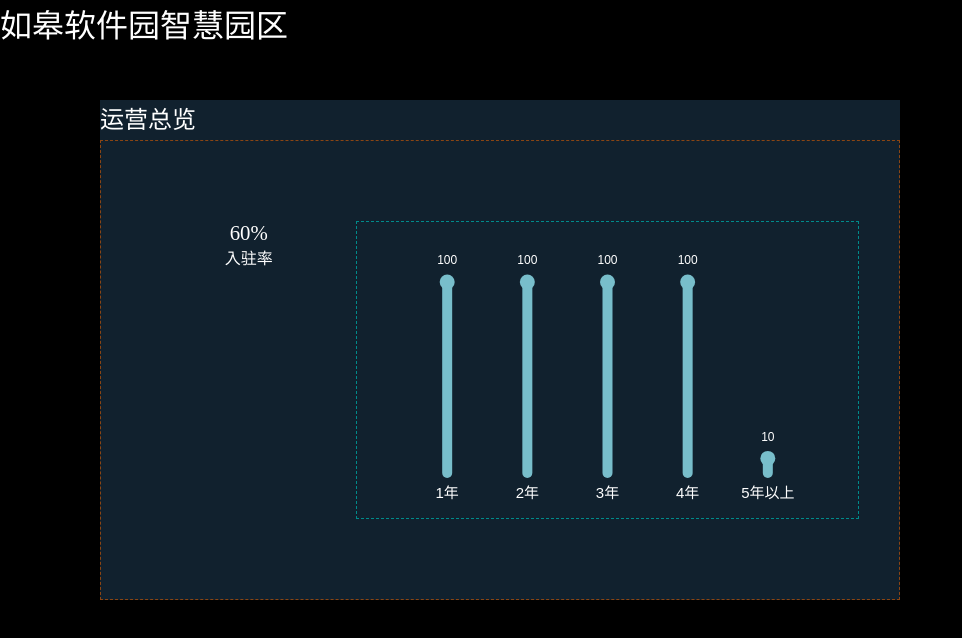
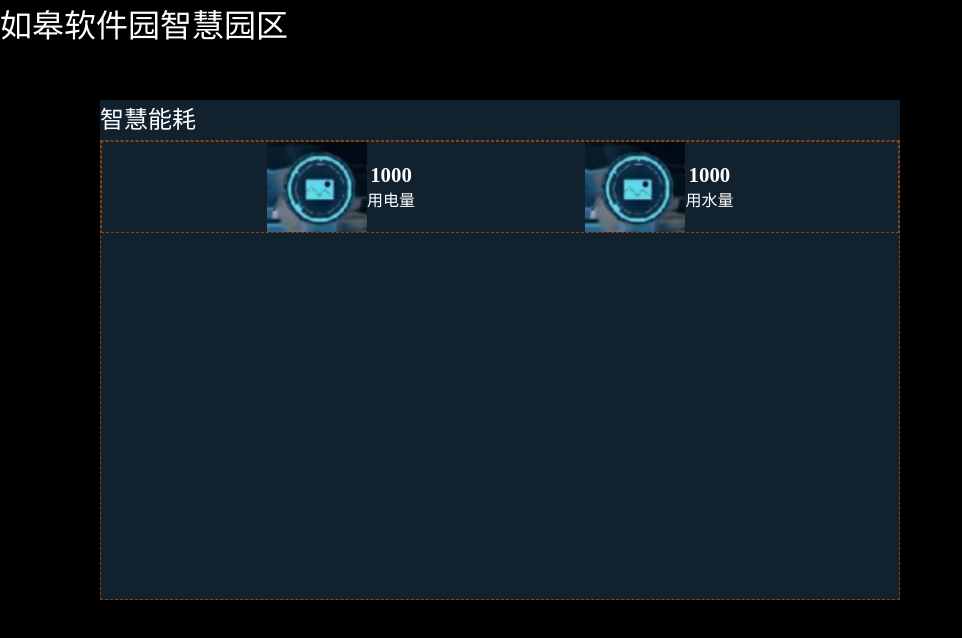
Before and after one commit to Zero7703/RGSP, a Vue app in the folder visualization/: page / in a window 1280 px wide. Shown: the top 638 px of the page, without its empty margins (0-962 px from the left). Built offline with nearby package versions, Linux system fonts and the light colour scheme.

Commit message:
feat: 添加全局获取图表字体插件

```diff
--- a/visualization/src/layouts/home.js
+++ b/visualization/src/layouts/home.js
@@ -1,6 +1,7 @@
 import Header from '@/components/header';
 // import Overview from '@/views/home/overview';
-import Operation from '@/views/home/operation';
+// import Operation from '@/views/home/operation';
+import Consume from '@/views/home/consume';
 
 export default {
   size: [3840, 2160], // 设计稿尺寸，非实际尺寸
@@ -16,6 +17,6 @@ export default {
     y: 100,
     width: 800,
     height: 500,
-    use: Operation
+    use: Consume
   }]
 }
--- a/visualization/src/main.js
+++ b/visualization/src/main.js
@@ -1,5 +1,6 @@
 import Vue from 'vue'
 import App from './App.vue'
+import plugins from '@/plugins';
 import '@/components';
 import '@/styles/vars.css';
 import router from '@/router';
@@ -9,6 +10,8 @@ console.log(`====`, { router })
 
 Vue.config.productionTip = false
 
+Vue.use(plugins);
+
 new Vue({
   render: h => h(App),
   router
--- /dev/null
+++ b/visualization/src/plugins/index.js
@@ -0,0 +1,14 @@
+export default {
+  install (Vue, options) {
+    Vue.mixin({
+      methods: {
+        /**
+         * 根据页面大小获取基础尺寸
+         */
+        globalGetChartFontSize () {
+          return 12;
+        }
+      }
+    })
+  }
+}
--- a/visualization/src/views/home/consume/index.vue
+++ b/visualization/src/views/home/consume/index.vue
@@ -1,9 +1,36 @@
 <template>
   <com-card title="智慧能耗">
-    用电量: {{energyUsed}}
+    <div class="card-content consumer-container">
+      <div class="top">
+        <div class="item">
+          <div class="img">
+            <img :src="energyImg" alt="" @click="switchTyepe('energy')">
+          </div>
+          <div class="content">
+            <div class="value">
+              {{energyUsed}}
+            </div>
+            <div>用电量</div>
+          </div>
+        </div>
+        <div class="item">
+          <div class="img">
+            <img :src="energyImg" alt="" @click="switchTyepe('water')">
+          </div>
+          <div class="content">
+            <div class="value">
+              {{waterConsumption}}
+            </div>
+            <div>用水量</div>
+          </div>
+        </div>
+      </div>
+      <div class="bottom" ref="chart"></div>
+    </div>
+    <!-- 用电量: {{energyUsed}}
     用水量: {{waterConsumption}}
     用电量top: {{energyUsedTop}}
-    用水量Top: {{waterConsumptionTop}}
+    用水量Top: {{waterConsumptionTop}} -->
   </com-card>
 </template>
 
@@ -11,6 +38,9 @@
 /**
  * 交互: 点击默认选中用电量；点击用水量，下方top 5与用水量联动，显示用水量 top 5
  */
+import energyImg from './energy.png';
+import waterImg from './energy.png';
+import * as echarts from 'echarts';
 export default {
   data () {
     return {
@@ -18,8 +48,76 @@ export default {
       energyUsed: 1000, // 用电量
       waterConsumption: 1000, // 用水量
       energyUsedTop: [], // 用电量top
-      waterConsumptionTop: [] // 用水量 TOP
+      waterConsumptionTop: [], // 用水量 TOP
+      energyImg,
+      waterImg
     }
+  },
+  watch: {
+    current () {
+      this.$chart.setOption(this.getOptions());
+    }
+  },
+  methods: {
+    switchTyepe (type) {
+      this.current !== type && (this.current = type);
+    },
+    getOptions () {
+      const baseFontSize = this.globalGetChartFontSize();
+      const dataList = this.current === 'energy' ? this.energyUsedTop : this.waterConsumptionTop;
+      return {
+
+      }
+    }
+  },
+  mounted () {
+    this.$chart = echarts.init(this.$refs.chart);
+    this.$chart.setOption(this.getOptions())
   }
 }
 </script>
+<style lang="less" scoped>
+  .consumer-container {
+    border: 1px saddlebrown dashed;
+    .top {
+      height: 20%;
+      border: 1px saddlebrown dashed;
+      display: flex;
+      justify-content: center;
+      .item {
+        display: flex;
+        width: 40%;
+        justify-content: center;
+        .img {
+          // width: 50%;
+          cursor: pointer;
+          img {
+            height: 100%;
+            width: 100%;
+            max-height: 100%;
+            max-height: 100%;
+          }
+        }
+        .content {
+          height: 100%;
+          display: flex;
+          flex-direction: column;
+          justify-content: center;
+          align-items: center;
+          .value {
+            font-size: var(--font-size-large);
+            font-weight: bold;
+          }
+          // width: 50%;
+        }
+      }
+    }
+    .bottom {
+      height: 80%;
+      .chart-container {
+        height: 100%;
+        width: 100%;
+      }
+    }
+  }
+</style>
--- a/visualization/src/views/home/operation/index.vue
+++ b/visualization/src/views/home/operation/index.vue
@@ -42,6 +42,7 @@ export default {
   },
   methods: {
     getOptions () {
+      const baseFontSize = this.globalGetChartFontSize();
       const category = this.occupancyStatistics.map(d => d.label);
       return {
         tooltip: {},
@@ -58,7 +59,7 @@ export default {
           },
           axisLabel: {
             color: 'white',
-            fontSize: 15
+            fontSize: baseFontSize * 1.2
           }
         },
         yAxis: {
@@ -68,7 +69,7 @@ export default {
           {
             name: '入驻',
             type: 'bar',
-            barWidth: 10,
+            barWidth: baseFontSize,
             data: this.occupancyStatistics.map(d => {
               return {
                 value: d.value,
@@ -82,14 +83,15 @@ export default {
               show: true,
               position: 'top',
               offset: [0, -10],
-              color: 'white'
+              color: 'white',
+              fontSize: baseFontSize * 1.2
             },
             markPoint: {
               data: this.occupancyStatistics.map((d, i) => {
                 return {
                   coord: [category[i], d.value],
                   symbol: 'circle',
-                  symbolSize: 15,
+                  symbolSize: baseFontSize * 1.5,
                   itemStyle: {
                     color: 'rgb(120,190,203)'
                   }
```
Also changed, not shown: visualization/src/views/home/consume/energy.png (added).
